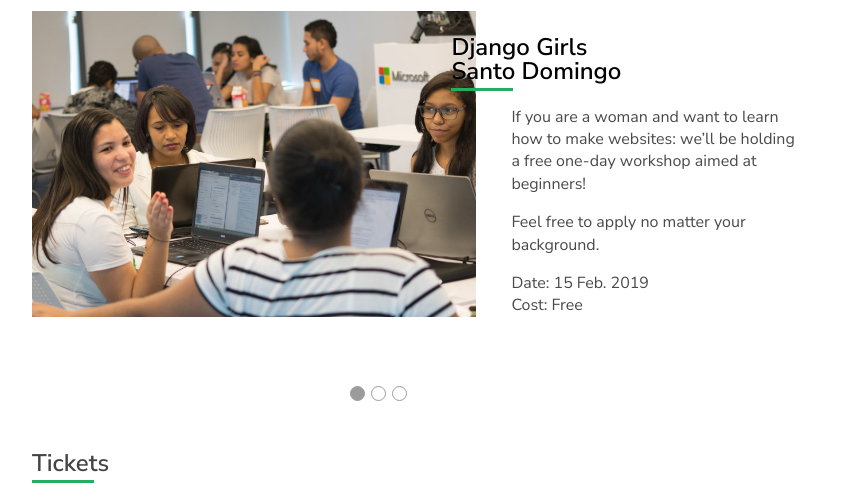
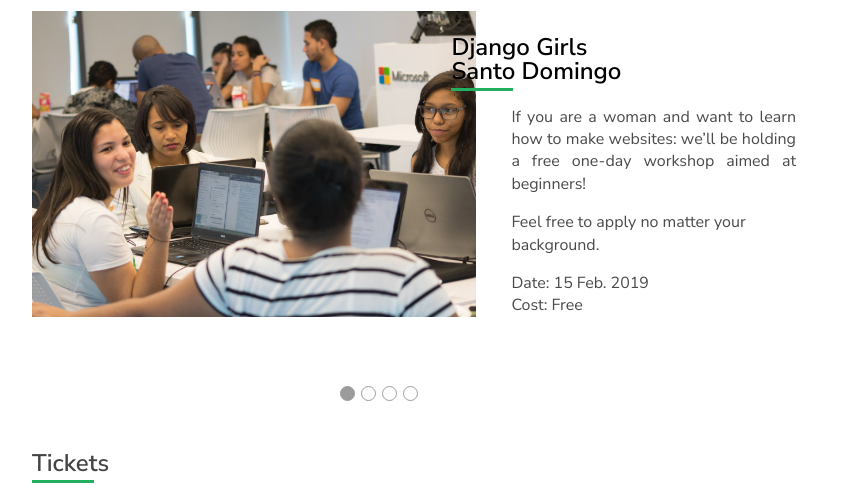
Before and after one commit to pycaribbean/pycaribbean.github.io, a Jekyll site: the page built from index.html, in a window 1280 px wide. Shown: the part 1307-1797 px from the top of the page, without its empty margins (226-1088 px from the left). Built offline with Jekyll 4.4.1, drawn with Linux system fonts in a browser that asks for light colours; nearby versions of some CDN libraries; library files that are not in the unit come from our copies.

```diff
--- a/index.html
+++ b/index.html
@@ -29,13 +29,13 @@ layout: homepage
       <div class="uk-width-medium-6-10 uk-hidden-small">
         <nav class="main-menu">
           <ul class="uk-navbar-nav">
-            <!--<li><a href="">Home</a></li>
-            <li><a href="">Schedule</a></li>
-            <li><a href="">Hotels</a></li>
-            <li><a href="">About</a></li>
-            <li><a href="">Speak</a></li>
-            <li><a href="">Sponsor</a></li>
-            <li><a href="">Tickets</a></li>-->
+            <!--<li><a href="">Home</a></li>-->
+            <!--<li><a href="">Schedule</a></li>-->
+            <!--<li><a href="hotels.html">Hotels</a></li>-->
+            <!--<li><a href="">About</a></li>-->
+            <!--<li><a href="">Speak</a></li>-->
+            <!--<li><a href="">Sponsor</a></li>-->
+            <!--<li><a href="">Tickets</a></li>-->
             <li><a href="https://www.facebook.com/pycaribbean"><i class="uk-icon-facebook"></i></a></li>
             <li><a href="https://twitter.com/pycaribbean"><i class="uk-icon-twitter"></i></a></li>
             <li><a href="https://instagram.com/pycaribbeanconf/"><i class="uk-icon-instagram"></i></a></li>
@@ -83,7 +83,8 @@ layout: homepage
               <h3>Django Girls <br />
               Santo Domingo</h3>
 
-              <p>If you are a woman and want to learn how to make websites: we’ll be holding a free one-day workshop aimed at beginners!</p>
+              <p style="text-align: justify">
+                  If you are a woman and want to learn how to make websites: we’ll be holding a free one-day workshop aimed at beginners!</p>
 
               <p>Feel free to apply no matter your background.</p>
 
@@ -109,7 +110,8 @@ layout: homepage
             <div class="uk-width-medium-4-10">
               <h3>PyCaribbean Special Dinner</h3>
 
-              <p>We will be celebrating an amazing dinner in one of the most exclusive restaurants in old town Santo Domingo.</p>
+              <p style="text-align: justify">
+                  We will be celebrating an amazing dinner in one of the most exclusive restaurants in old town Santo Domingo.</p>
               <p>Come and enjoy an amazing buffet with the most amazing people you can dream off.</p>
 
               <p>Date: 16 Feb. 2019<br />
@@ -134,7 +136,8 @@ layout: homepage
             <div class="uk-width-medium-4-10">
               <h3>Beach Trip</h3>
 
-              <p>A day pass including food, drinks and access to an amazing hotel in one of our most known beaches. The perfect getaway after the conference to relax and chillout with your fellow attendees and locals.</p>
+              <p style="text-align: justify">
+                  A day pass including food, drinks and access to an amazing hotel in one of our most known beaches. The perfect getaway after the conference to relax and chillout with your fellow attendees and locals.</p>
 
               <p>The perfect excuse to get a new tan.</p>
 
@@ -144,6 +147,31 @@ layout: homepage
               <!--<a href="https://www.eventbrite.com/e/after-conference-beach-trip-tickets-42315839816" class="uk-button uk-button-primary">
                 Apply
 	      </a>-->
+            </div>
+          </article>
+        </div>
+    </div>
+  </div>
+      <div class="rsContent slide4">
+    <div class="bContainer">
+      <div class="uk-width-1-1">
+          <article class="uk-grid">
+            <div class="uk-width-medium-6-10">
+              <div class="uk-cover-background" style="background-image: url(img/jaragua.jpg); ">
+              </div>
+            </div>
+            <div class="uk-width-medium-4-10">
+              <h3>Hotels</h3>
+
+              <p style="text-align: justify">
+                If you still have no hotel reservation, we have an amazing offer from our sponsors.
+                We have special prices for Renaissance Santo Domingo Jaragua Hotel & Casino, an amazing
+                Hotel near the seashore of Santo Domingo and the oldest City of the New World, The Colonial
+                Zone.
+              </p>
+
+              <p><a href="hotels.html">More info</a></p>
+
             </div>
           </article>
         </div>
@@ -266,14 +294,11 @@ layout: homepage
   <div class="eventbrite-wrapper">
       <h3>Tickets</h3>
       <div style="width:100%; text-align:left;"><iframe src="https://eventbrite.com/tickets-external?eid=37784510488&ref=etckt" frameborder="0" height="563" width="100%" vspace="0" hspace="0" marginheight="5" marginwidth="5" scrolling="auto" allowtransparency="true"></iframe><div style="font-family:Helvetica, Arial; font-size:12px; padding:10px 0 5px; margin:2px; width:100%; text-align:left;" ><a class="powered-by-eb" style="color: #ADB0B6; text-decoration: none;" target="_blank" href="https://www.eventbrite.com/">Powered by Eventbrite</a></div></div>
-  </div>
+  </div> -->
 
-
-
-
-  -->
 	<div class="eventbrite-wrapper">
 	      <h3>Tickets</h3>
-		<div style="width:100%; text-align:left;"><iframe src="https://eventbrite.com/tickets-external?eid=52425830069&ref=etckt" frameborder="0" height="360" width="100%" vspace="0" hspace="0" marginheight="5" marginwidth="5" scrolling="auto" allowtransparency="true"></iframe><div style="font-family:Helvetica, Arial; font-size:12px; padding:10px 0 5px; margin:2px; width:100%; text-align:left;" ><a class="powered-by-eb" style="color: #ADB0B6; text-decoration: none;" target="_blank" href="https://www.eventbrite.com/">Powered by Eventbrite</a></div></div>
+		<div style="width:100%; text-align:left;"><iframe src="https://eventbrite.com/tickets-external?eid=52425830069&ref=etckt" frameborder="0" height="360" width="100%"
+                                                          marginheight="5" marginwidth="5" scrolling="auto" allowtransparency="true"></iframe><div style="font-family:Helvetica, Arial,serif; font-size:12px; padding:10px 0 5px; margin:2px; width:100%; text-align:left;" ><a class="powered-by-eb" style="color: #ADB0B6; text-decoration: none;" target="_blank" href="https://www.eventbrite.com/">Powered by Eventbrite</a></div></div>
 	</div>
 </section>
```
